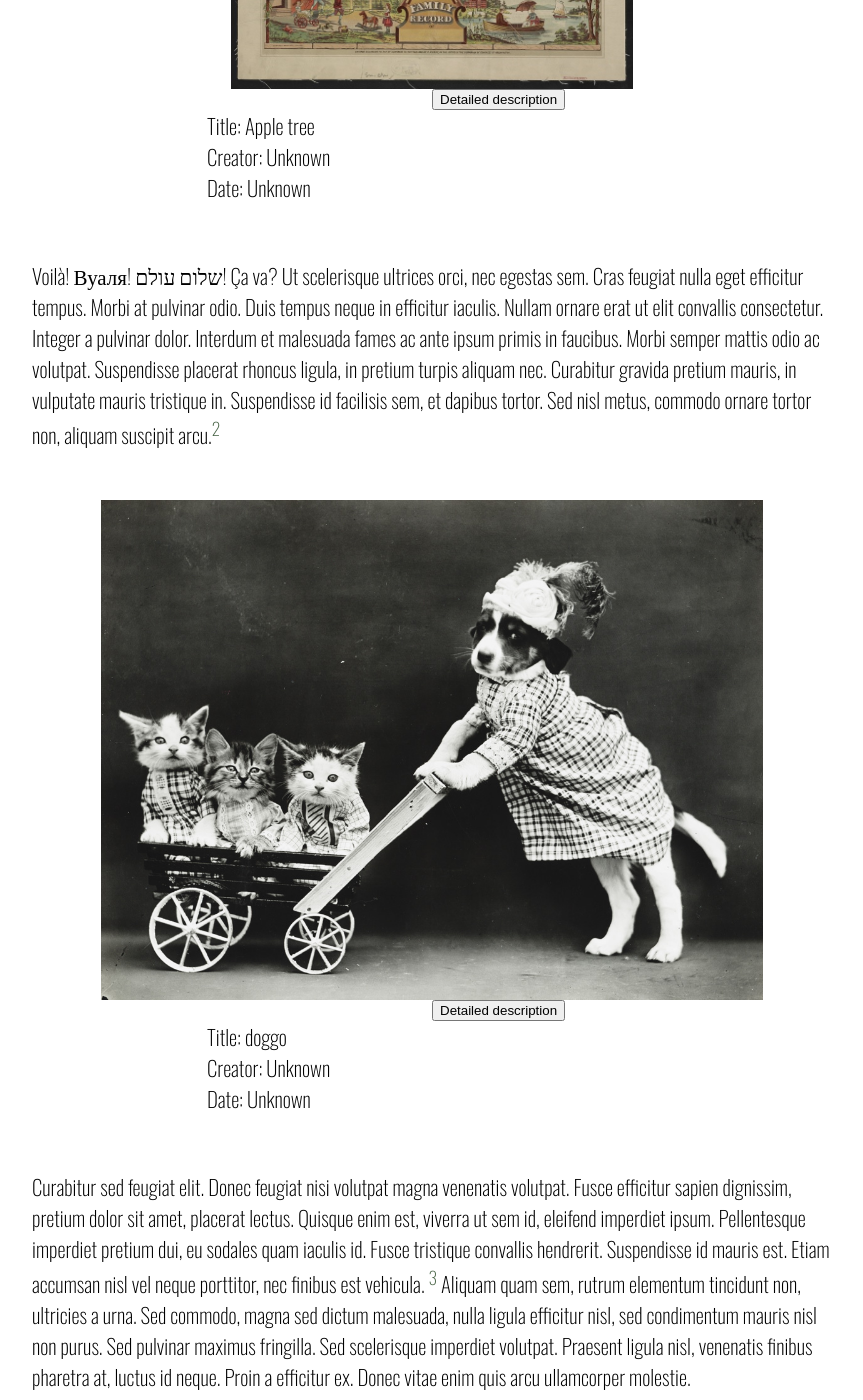
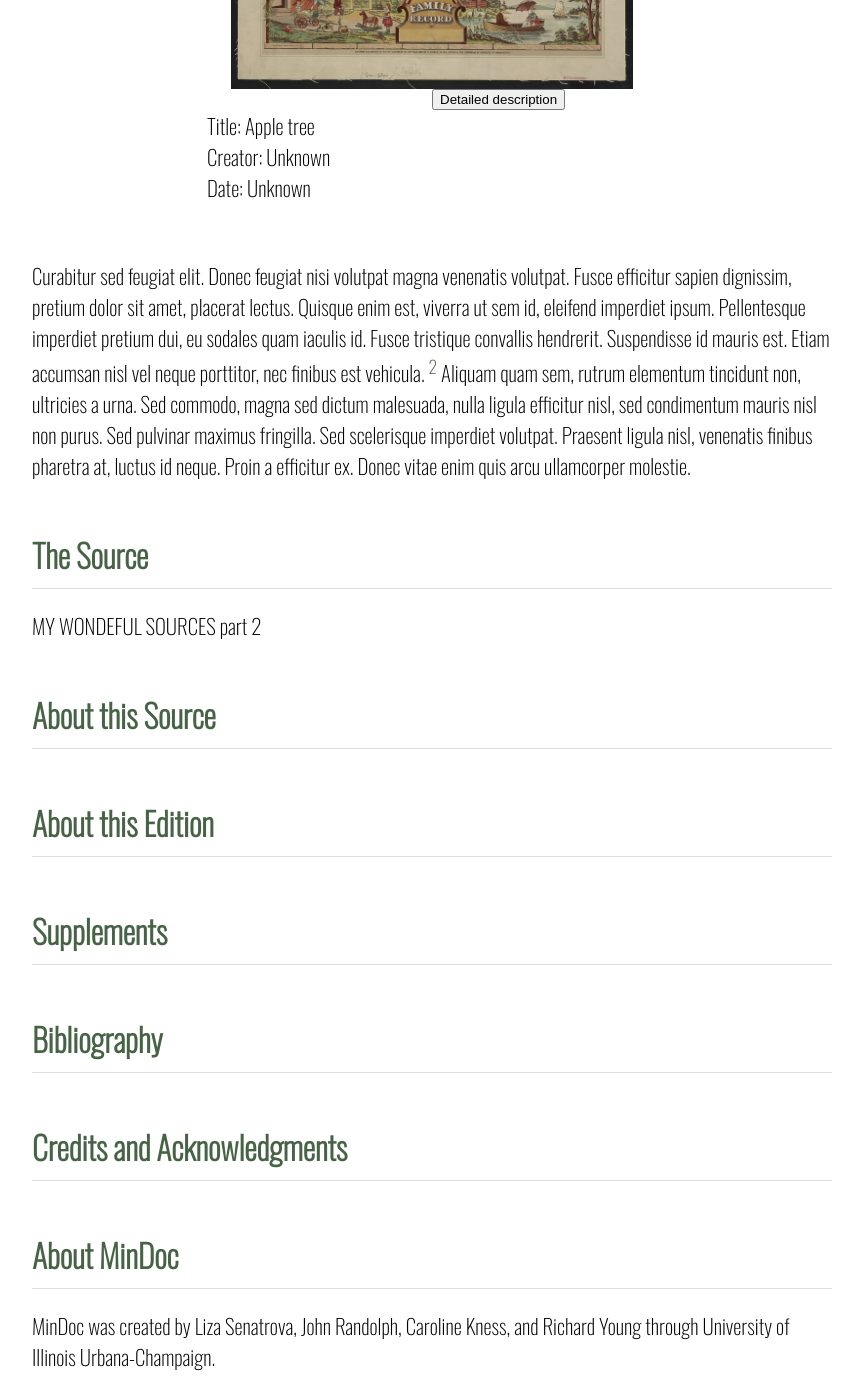
Before and after one commit to SourceLabUIUC/MinSample, a Jekyll site: the page built from index.markdown, in a window 1280 px wide and 1400 px high, scrolled down 1015 px. Shown: the whole window, without its empty margins (208-1071 px from the left). Built offline with Jekyll 4.4.1, drawn with Linux system fonts in a browser that asks for light colours; some of the changed text lies outside the part shown.

Commit message:
Update index.markdown

```diff
--- a/index.markdown
+++ b/index.markdown
@@ -10,14 +10,7 @@ layout: single_page
 
 {% include media_next.html pages=media %}
 
-Voilà! Вуаля! שלום עולם! Ça va?
-Ut scelerisque ultrices orci, nec egestas sem. Cras feugiat nulla eget efficitur tempus. Morbi at pulvinar odio. Duis tempus neque in efficitur iaculis. Nullam ornare erat ut elit convallis consectetur. Integer a pulvinar dolor. Interdum et malesuada fames ac ante ipsum primis in faucibus. Morbi semper mattis odio ac volutpat. Suspendisse placerat rhoncus ligula, in pretium turpis aliquam nec. Curabitur gravida pretium mauris, in vulputate mauris tristique in. Suspendisse id facilisis sem, et dapibus tortor. Sed nisl metus, commodo ornare tortor non, aliquam suscipit arcu.[^2]
-
-{% include media_next.html pages=media %}
-
 Curabitur sed feugiat elit. Donec feugiat nisi volutpat magna venenatis volutpat. Fusce efficitur sapien dignissim, pretium dolor sit amet, placerat lectus. Quisque enim est, viverra ut sem id, eleifend imperdiet ipsum. Pellentesque imperdiet pretium dui, eu sodales quam iaculis id. Fusce tristique convallis hendrerit. Suspendisse id mauris est. Etiam accumsan nisl vel neque porttitor, nec finibus est vehicula. [^bignote] Aliquam quam sem, rutrum elementum tincidunt non, ultricies a urna. Sed commodo, magna sed dictum malesuada, nulla ligula efficitur nisl, sed condimentum mauris nisl non purus. Sed pulvinar maximus fringilla. Sed scelerisque imperdiet volutpat. Praesent ligula nisl, venenatis finibus pharetra at, luctus id neque. Proin a efficitur ex. Donec vitae enim quis arcu ullamcorper molestie.
-
-{% include media_next.html pages=media %}
 
 # The Source
 
```
